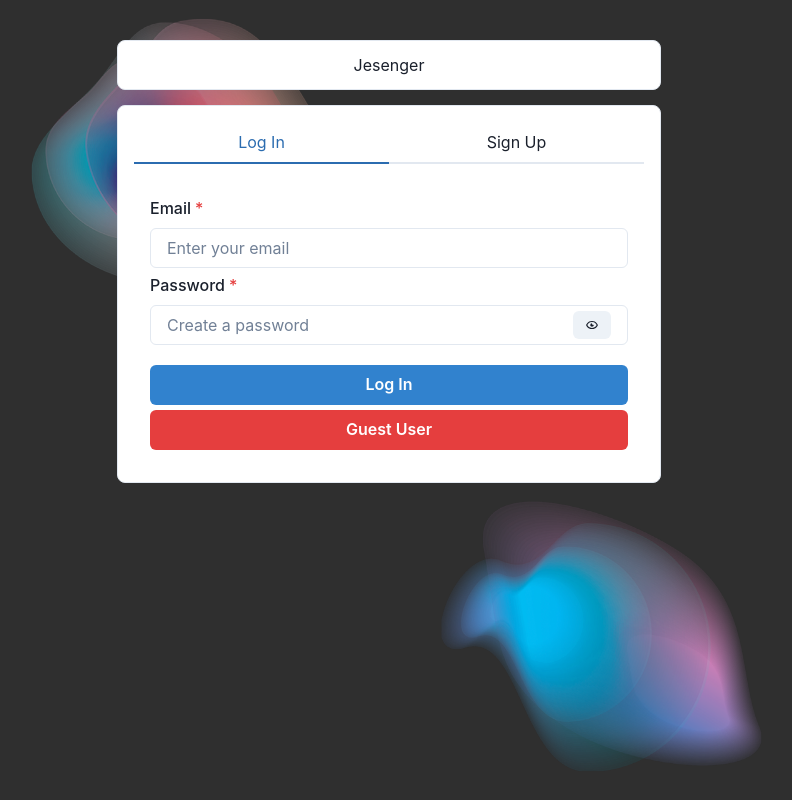
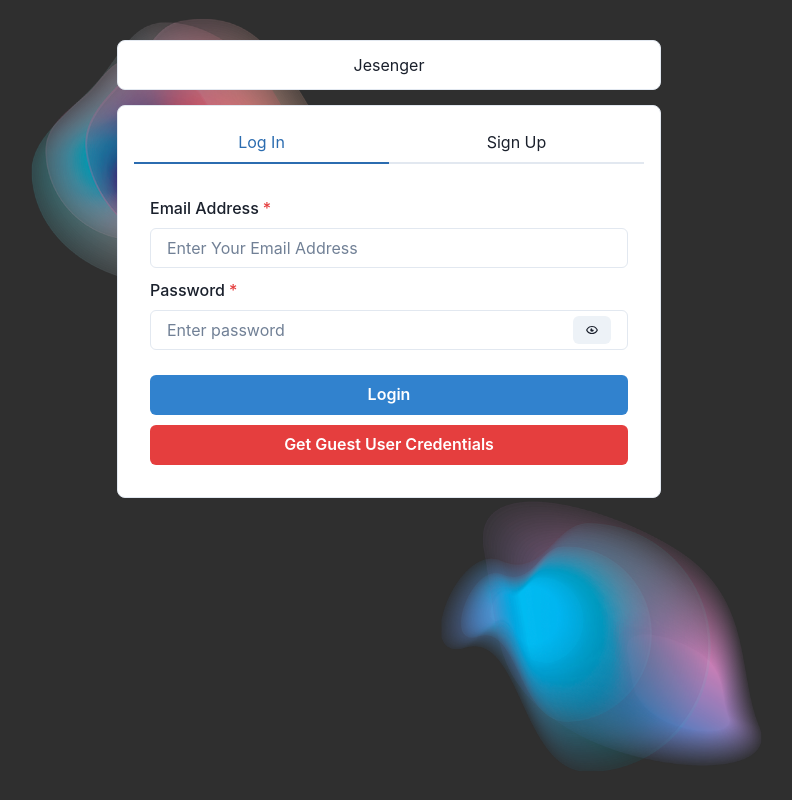
Before and after one commit to pepermz/Jessenger, a React (Create React App) app in the folder frontend/: page / in a window 1280 px wide. Shown: the whole page, without its empty margins (251-1043 px from the left). Built offline with nearby package versions, Linux system fonts and the light colour scheme.

Commit message:
finally got it to work

```diff
--- a/frontend/src/components/Authentication/Login.js
+++ b/frontend/src/components/Authentication/Login.js
@@ -1,28 +1,94 @@
-import { Button, FormControl, FormLabel, Input, InputGroup, InputRightElement, VStack } from '@chakra-ui/react'
+import { Button, FormControl, FormLabel, Input, InputGroup, InputRightElement, useToast, VStack } from '@chakra-ui/react'
 import React, { useState } from 'react'
 import {BiShowAlt, BiHide} from 'react-icons/bi'
+import { useHistory } from 'react-router-dom'
+import axios from 'axios';
+
 
 const Login = () => {
-    const [email, setEmail] = useState()
-    const [password, setPassword] = useState()
-    const [show, setShow] = useState(false)
+  const [show, setShow] = useState(false);
+  const handleClick = () => setShow(!show);
+  const toast = useToast();
+  const [email, setEmail] = useState();
+  const [password, setPassword] = useState();
+  const [loading, setLoading] = useState(false);
 
-        // this handleclick function will update the value of show, so that we can see the password
-    const handleClick =()=> setShow(!show)
+  const history = useHistory();
 
-    const submitHandler = () => {}
+  const submitHandler = async () => {
+    setLoading(true);
+    if (!email || !password) {
+      toast({
+        title: "Please Fill all the Feilds",
+        status: "warning",
+        duration: 5000,
+        isClosable: true,
+        position: "bottom",
+      });
+      setLoading(false);
+      return;
+    }
+
+     console.log(email, password);
+    try {
+      const config = {
+        headers: {
+          "Content-type": "application/json",
+        },
+      };
+
+      const { data } = await axios.post(
+        "/api/user/login",
+        { email, password },
+        config
+      );
+
+       console.log(JSON.stringify(data));
+      toast({
+        title: "Login Successful",
+        status: "success",
+        duration: 5000,
+        isClosable: true,
+        position: "bottom",
+      });
+      localStorage.setItem("userInfo", JSON.stringify(data));
+      setLoading(false);
+      history.push("/chats");
+    } catch (error) {
+      toast({
+        title: "Error Occured!",
+        description: error.response.data.message,
+        status: "error",
+        duration: 5000,
+        isClosable: true,
+        position: "bottom",
+      });
+      setLoading(false);
+    }
+  };
+
+    // {show ? <BiHide />: <BiShowAlt />}
 
   return (
-    <VStack spacing='5px'>
-        <FormControl id='email' isRequired>
-            <FormLabel>Email</FormLabel>
-                <Input placeholder='Enter your email' onChange={(e)=>setEmail(e.target.value)}/>
+    <VStack spacing="10px">
+      <FormControl id="email" isRequired>
+        <FormLabel>Email Address</FormLabel>
+        <Input
+          value={email}
+          type="email"
+          placeholder="Enter Your Email Address"
+          onChange={(e) => setEmail(e.target.value)}
+        />
       </FormControl>
-        <FormControl id='password' isRequired>
+      <FormControl id="password" isRequired>
         <FormLabel>Password</FormLabel>
-                <InputGroup>
-                        {/* if text is true then show password when clicking show */}
-                    <Input placeholder='Create a password' type={show? "text" : "password"} onChange={(e)=>setPassword(e.target.value)}/>
+        <InputGroup size="md">
+          <Input
+            value={password}
+            onChange={(e) => setPassword(e.target.value)}
+            type={show ? "text" : "password"}
+            placeholder="Enter password"
+          />
           <InputRightElement width="4.5rem">
             <Button h="1.75rem" size="sm" onClick={handleClick}>
               {show ? <BiHide />: <BiShowAlt />}
@@ -30,14 +96,25 @@ const Login = () => {
           </InputRightElement>
         </InputGroup>
       </FormControl>
-        <Button colorScheme="blue" width="100%" style={{marginTop:15}} onClick={submitHandler}>
-            Log In
+      <Button
+        colorScheme="blue"
+        width="100%"
+        style={{ marginTop: 15 }}
+        onClick={submitHandler}
+        isLoading={loading}
+      >
+        Login
       </Button>
-        <Button variant="solid" colorScheme="red" width="100%" onClick={()=>{
+      <Button
+        variant="solid"
+        colorScheme="red"
+        width="100%"
+        onClick={() => {
           setEmail("guest@example.com");
-            setPassword("123456")
-        }}>
-            Guest User
+          setPassword("123456");
+        }}
+      >
+        Get Guest User Credentials
       </Button>
     </VStack>
   )
--- a/frontend/src/components/Authentication/Signup.js
+++ b/frontend/src/components/Authentication/Signup.js
@@ -108,7 +108,7 @@ const Signup = () => {
             setLoading(false)
             //If user has succesfuly registered, push to chat page
             //history is a hook
-            history.pushState('/chats')
+            history.push('/chats')
         } catch (error) {
              toast({
                 title: "Error",
```
Lines whose indentation alone changed are shown as unchanged.
